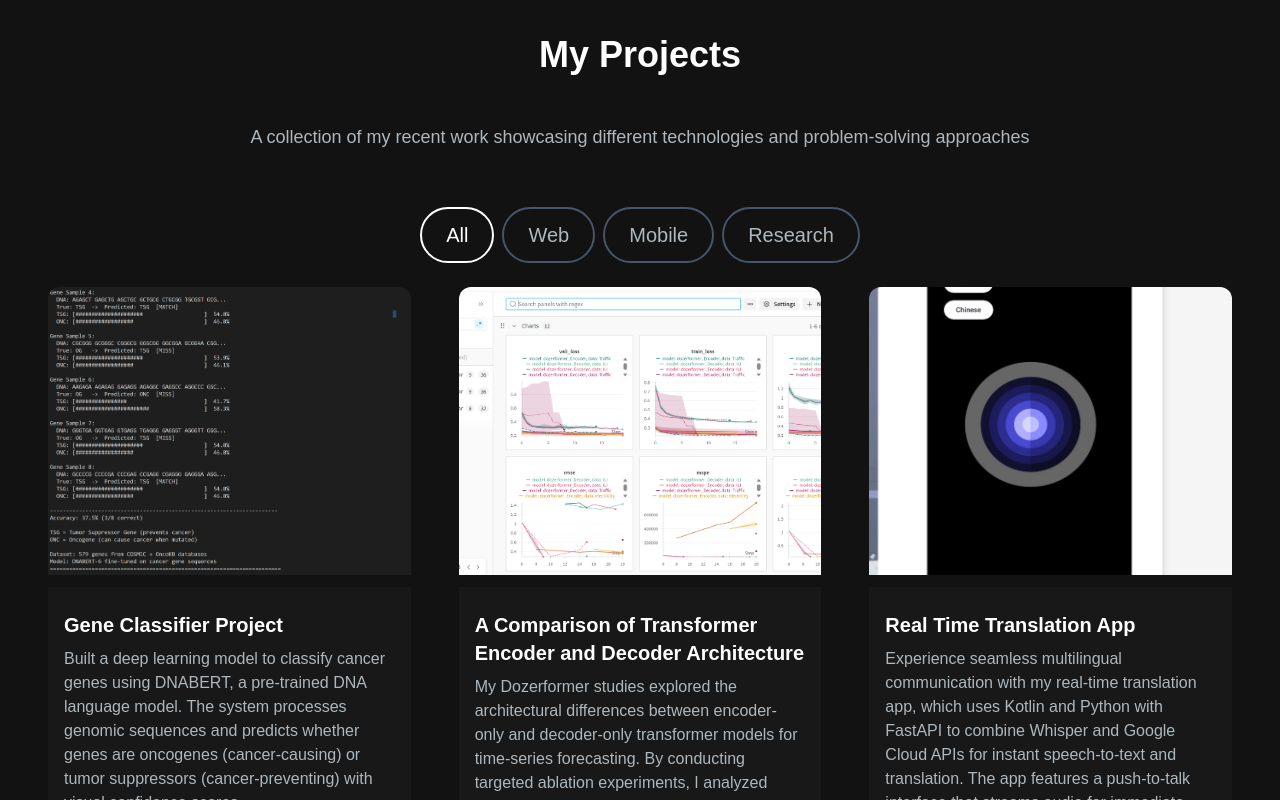
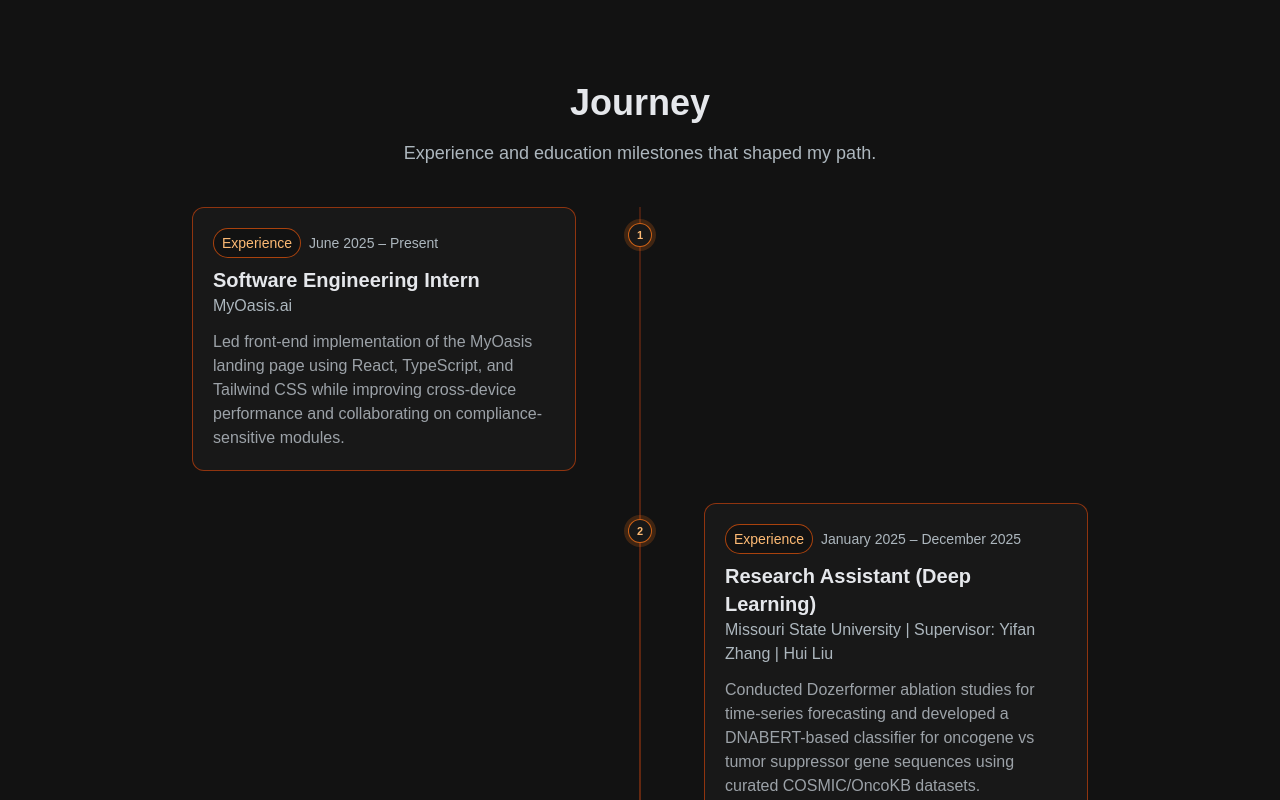
Before and after one commit to Zelun-He/portfolio-website, a Next.js app: page / in a window 1280 px wide. Shown: the part 1640-2440 px from the top of the page. Built offline with nearby package versions, Linux system fonts and the light colour scheme.

Commit message:
Align Journey timeline order and date ranges to resume

```diff
--- /dev/null
+++ b/src/app/components/JourneyTimeline.jsx
@@ -0,0 +1,114 @@
+"use client";
+
+import React, { useRef } from "react";
+import { motion, useInView } from "framer-motion";
+
+const timelineEntries = [
+  {
+    id: "exp-oasis",
+    type: "Experience",
+    dateRange: "June 2025 – Present",
+    title: "Software Engineering Intern",
+    org: "MyOasis.ai",
+    summary:
+      "Led front-end implementation of the MyOasis landing page using React, TypeScript, and Tailwind CSS while improving cross-device performance and collaborating on compliance-sensitive modules.",
+  },
+  {
+    id: "exp-msu-research",
+    type: "Experience",
+    dateRange: "January 2025 – December 2025",
+    title: "Research Assistant (Deep Learning)",
+    org: "Missouri State University | Supervisor: Yifan Zhang | Hui Liu",
+    summary:
+      "Conducted Dozerformer ablation studies for time-series forecasting and developed a DNABERT-based classifier for oncogene vs tumor suppressor gene sequences using curated COSMIC/OncoKB datasets.",
+  },
+  {
+    id: "exp-neuralseek",
+    type: "Experience",
+    dateRange: "August 2025 – September 2025",
+    title: "Software Engineering Intern",
+    org: "NeuralSeek",
+    summary:
+      "Engineered multi-agent RAG pipelines and agent routing logic aligned with AWS Partner Network practices to boost response speed, accuracy, and reliability.",
+  },
+  {
+    id: "exp-nof1",
+    type: "Experience",
+    dateRange: "June 2025 – August 2025",
+    title: "Software Engineering Intern",
+    org: "N-of-1 AI",
+    summary:
+      "Developed a clinical documentation app with FastAPI, Next.js, and OpenAI APIs, and architected scalable authentication and clinical note workflows for production-ready deployment.",
+  },
+  {
+    id: "edu-msu",
+    type: "Education",
+    dateRange: "Expected December 2025",
+    title: "B.S. Computer Science (Minor in Mathematics)",
+    org: "Missouri State University",
+    summary:
+      "Undergraduate studies focused on computer science fundamentals, mathematics, and applied AI coursework.",
+  },
+];
+
+const itemVariants = {
+  hidden: { opacity: 0, y: 24 },
+  visible: { opacity: 1, y: 0 },
+};
+
+const JourneyTimeline = () => {
+  const ref = useRef(null);
+  const isInView = useInView(ref, { once: true, margin: "-80px" });
+
+  return (
+    <section id="journey" className="py-12 md:py-16 text-white">
+      <h2 className="text-center text-4xl font-bold text-[#E5E7EB] mb-4">Journey</h2>
+      <p className="text-center text-[#ADB7BE] text-lg mb-10">
+        Experience and education milestones that shaped my path.
+      </p>
+
+      <div ref={ref} className="relative mx-auto max-w-4xl">
+        <div className="absolute left-4 top-0 h-full w-px bg-gradient-to-b from-[#7C2D12] via-[#C2410C] to-[#EA580C] md:left-1/2 md:-translate-x-1/2" />
+
+        <ul className="space-y-8" role="list" aria-label="Journey timeline">
+          {timelineEntries.map((entry, index) => (
+            <motion.li
+              key={entry.id}
+              variants={itemVariants}
+              initial="hidden"
+              animate={isInView ? "visible" : "hidden"}
+              transition={{ duration: 0.45, delay: index * 0.12 }}
+              className="relative pl-12 md:pl-0"
+            >
+              <span className="absolute left-4 top-4 flex h-6 w-6 -translate-x-1/2 items-center justify-center rounded-full border border-[#F97316]/80 bg-[#181818] text-[11px] font-semibold text-[#FDBA74] shadow-[0_0_0_4px_rgba(249,115,22,0.2)] md:left-1/2">
+                {index + 1}
+              </span>
+
+              <div
+                className={`md:w-[calc(50%-2rem)] ${
+                  index % 2 === 0
+                    ? "md:mr-auto md:pr-8"
+                    : "md:ml-auto md:pl-8"
+                }`}
+              >
+                <div className="rounded-xl border border-[#C2410C]/70 bg-[#181818] p-5">
+                  <div className="mb-2 flex flex-wrap items-center gap-2 text-sm">
+                    <span className="rounded-full border border-[#EA580C]/70 bg-[#121212] px-2 py-1 text-[#FDBA74]">
+                      {entry.type}
+                    </span>
+                    <span className="text-[#ADB7BE]">{entry.dateRange}</span>
+                  </div>
+                  <h3 className="text-xl font-semibold text-[#E5E7EB]">{entry.title}</h3>
+                  <p className="text-[#ADB7BE]">{entry.org}</p>
+                  <p className="mt-3 text-[#9CA2A8]">{entry.summary}</p>
+                </div>
+              </div>
+            </motion.li>
+          ))}
+        </ul>
+      </div>
+    </section>
+  );
+};
+
+export default JourneyTimeline;
--- a/src/app/components/Navbar.jsx
+++ b/src/app/components/Navbar.jsx
@@ -13,6 +13,10 @@ const navLinks = [
   {
     title: "Projects",
     path: "#projects",
+  },
+  {
+    title: "Journey",
+    path: "#journey",
   },
   {
     title: "Contact",
--- a/src/app/components/ProjectCard.jsx
+++ b/src/app/components/ProjectCard.jsx
@@ -2,12 +2,12 @@ import React from "react";
 import { CodeBracketIcon, EyeIcon } from "@heroicons/react/24/outline";
 import Link from "next/link";
 
-const ProjectCard = ({ imgUrl, title, description, gitUrl, previewUrl }) => {
+const ProjectCard = ({ imgUrl, imgPosition = "center center", title, description, gitUrl, previewUrl }) => {
   return (
     <div>
       <div
         className="h-52 md:h-72 rounded-t-xl relative group"
-        style={{ background: `url(${imgUrl}) center center / cover no-repeat` }}
+        style={{ background: `url(${imgUrl}) ${imgPosition} / cover no-repeat` }}
 
       >
         <div className="overlay items-center justify-center absolute top-0 left-0 w-full h-full bg-[#181818] bg-opacity-0 hidden group-hover:flex group-hover:bg-opacity-80 transition-all duration-500 ">
--- a/src/app/components/ProjectsSection.jsx
+++ b/src/app/components/ProjectsSection.jsx
@@ -49,6 +49,16 @@ const projectsData = [
         tag: ["All", "Web"],
         gitUrl: "https://github.com/Zelun-He/Scribsy",
         previewUrl: "https://scribsy.vercel.app/"
+    },
+    {
+        id: 6,
+        title: "Low-Latency Limit Order Book & Matching Engine",
+        description: "Built a low-latency C++20 limit order book and matching engine with FIFO price-level queues and price-time priority matching. The system supports simulation and stdin modes, captures execution records, and reports latency stats (min/avg/p50/p90/p99/max) with optional CSV export for trades, latency, and book state. Also includes a React browser demo to visualize book state, recent trades, event logs, simulation bursts, and top-of-book metrics. Ongoing since 2/12/2026.",
+        image: "/Images/lob-demo.svg",
+        imagePosition: "center top",
+        tag: ["All", "Web", "Research"],
+        gitUrl: "https://github.com/Zelun-He/limit-order-book-engine",
+        previewUrl: null
     }
 ];
 
@@ -153,6 +163,7 @@ const ProjectsSection = () => {
               title={project.title}
               description={project.description}
               imgUrl={project.image}
+              imgPosition={project.imagePosition}
               gitUrl={project.gitUrl}
               previewUrl={project.previewUrl}
             />
--- a/src/app/page.js
+++ b/src/app/page.js
@@ -4,6 +4,7 @@ import HeroSection from "./components/HeroSection";
 import Navbar from "./components/Navbar";
 import AboutSection from "./components/AboutSection";
 import ProjectsSection from "./components/ProjectsSection";
+import JourneyTimeline from "./components/JourneyTimeline";
 import EmailSection from "./components/EmailSection";
 import Footer from "./components/Footer";
 
@@ -15,6 +16,7 @@ export default function Home() {
       <div className="container mt-24 mx-auto px-12 py-4">
         <HeroSection />
         <AboutSection/>
+        <JourneyTimeline/>
         <ProjectsSection/>
         <EmailSection/>
       </div>
```
Also changed, not shown: public/Images/lob-demo.svg (added).
